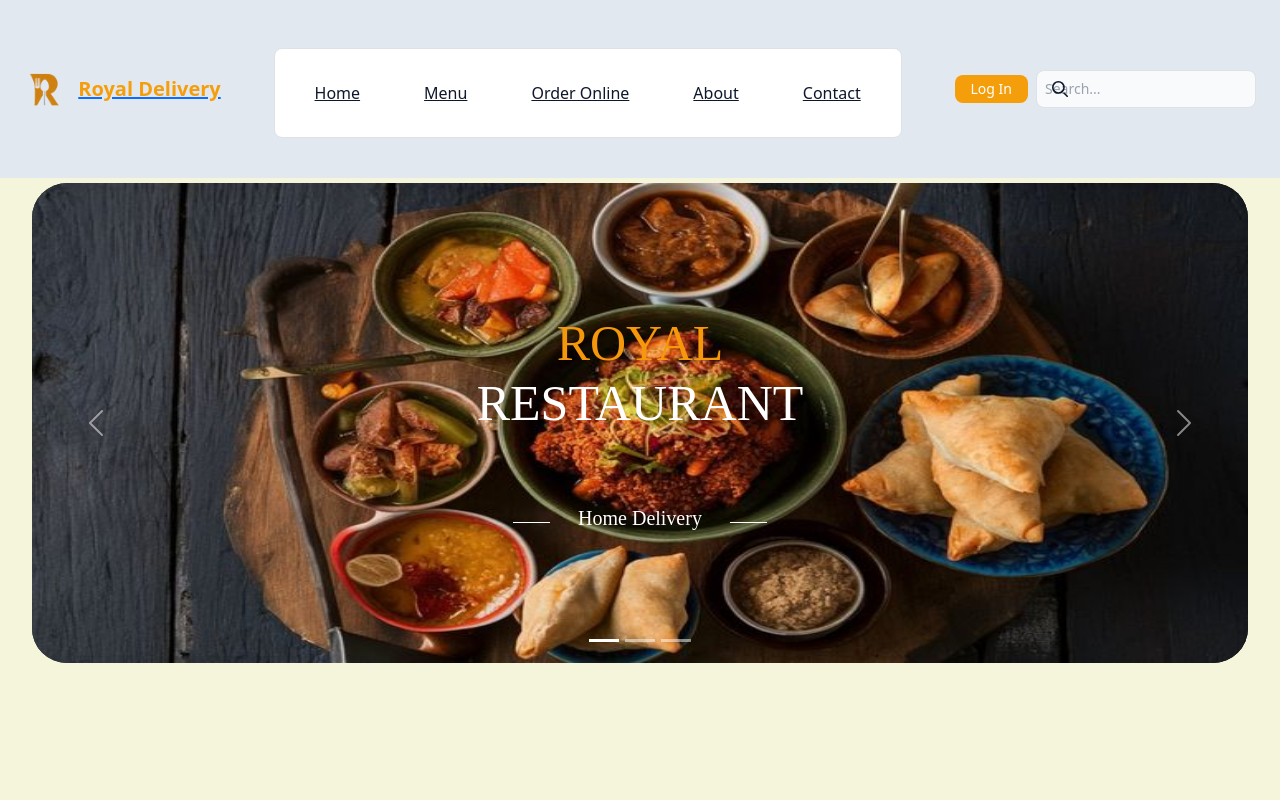
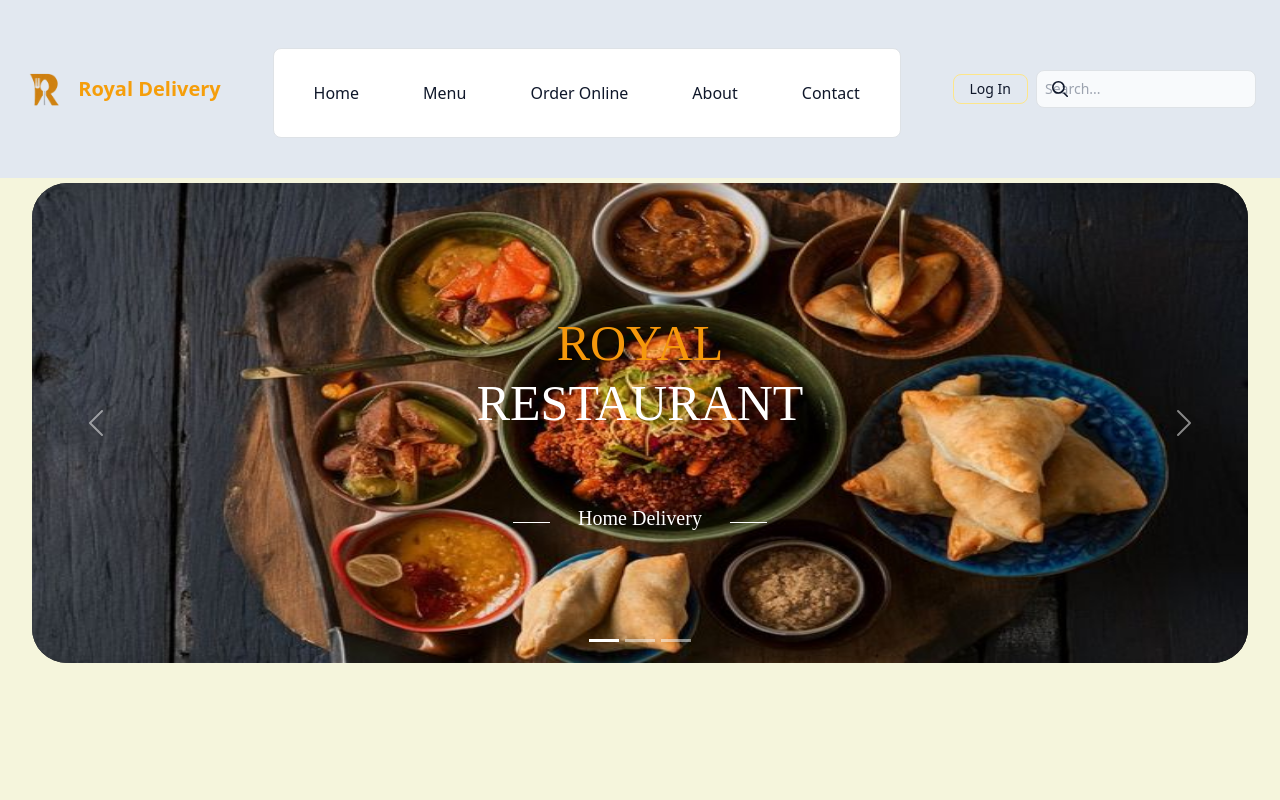
Before and after one commit to fseha-hagos/food-delivery, a React (Create React App) app: page / in a window 1280 px wide. Shown: the top 800 px of the page. Built offline with nearby package versions, Linux system fonts and the light colour scheme; a web font is replaced by a local one.

Commit message:
Update navbar.js

```diff
--- a/src/pages/components/navbar.js
+++ b/src/pages/components/navbar.js
@@ -1,10 +1,12 @@
 import React from 'react';
 import logo from '../assets/logo.png';
 import { Link, useNavigate } from 'react-router-dom';
+import { Slide } from 'react-reveal';
 
 const Navbar = () => {
   return (
-    <nav className="bg-slate-200 border-slate-200 dark:bg-slate-900">
+    <Slide down>
+    <nav className="bg-slate-200 border-slate-200 dark:bg-slate-950">
       <div className="max-w-screen-xl flex flex-wrap items-center justify-between mx-auto p-4">
         <Logo />
         <div className="flex md:order-2">
@@ -15,12 +17,14 @@ const Navbar = () => {
         </div>
         <Menu />
       </div>
-    </nav>
+      </nav>
+      </Slide>
+
   );
 };
 
 const Logo = () => (
-  <a href="/home" className="flex items-center space-x-3 rtl:space-x-reverse">
+  <a href="/home" className="flex items-center space-x-3 rtl:space-x-reverse no-underline">
     <img src={logo} className="h-10" alt="Royal Delivery Logo" />
     <span className="self-center text-xl font-semibold whitespace-nowrap text-amber-500 dark:text-amber-200 hover:text-slate-900 dark:hover:text-amber-500">
       Royal Delivery
@@ -35,7 +39,7 @@ const AuthButtons = () => {
   <div className="flex items-center">
     <button
       type="button"
-      className="text-white bg-amber-500 hover:bg-amber-600 focus:ring-4 focus:outline-none focus:ring-amber-300 font-medium rounded-lg text-sm mr-2 px-3 py-1 text-center dark:bg-amber-500 dark:hover:bg-amber-600 dark:focus:ring-amber-800"
+      className="text-slate-900 dark:text-white border-1 border-amber-200 hover:border-amber-600 hover:bg-amber-600 focus:ring-4 focus:outline-none focus:ring-amber-300 font-medium rounded-lg text-sm mr-2 px-3 py-1 text-center  dark:hover:bg-amber-600 dark:focus:ring-amber-800"
       onClick={()=>navigate("/login")}
     >
       Log In
@@ -133,7 +137,7 @@ const Menu = () => (
     <ul className="flex flex-col p-4 md:p-0 mt-4 font-medium border border-slate-100 rounded-lg bg-slate-50 md:space-x-8 rtl:space-x-reverse md:flex-row md:mt-0 md:border-0 md:bg-white dark:bg-slate-900 md:dark:bg-slate-900 dark:border-slate-700">
       {['Home', 'Menu', 'Order Online', 'About', 'Contact'].map((item, index) => (
         <li key={index}>
-          <Link to={`/${item.toLowerCase().replace(' ', '-')}`} className={"block py-2 px-3 text-slate-900 rounded hover:text-amber-500 md:hover:bg-transparent md:hover:text-amber-500 md:p-0 dark:text-amber-200 dark:hover:text-amber-500 md:dark:hover:bg-transparent dark:border-slate-700"}
+          <Link to={`/${item.toLowerCase().replace(' ', '-')}`} className={"block no-underline py-2 px-3 text-slate-900 rounded hover:text-amber-500 md:hover:bg-transparent md:hover:text-amber-500 md:p-0 dark:text-amber-200 dark:hover:text-amber-500 md:dark:hover:bg-transparent dark:border-slate-700"}
           > {item}</Link>
         </li>
       ))}
```
